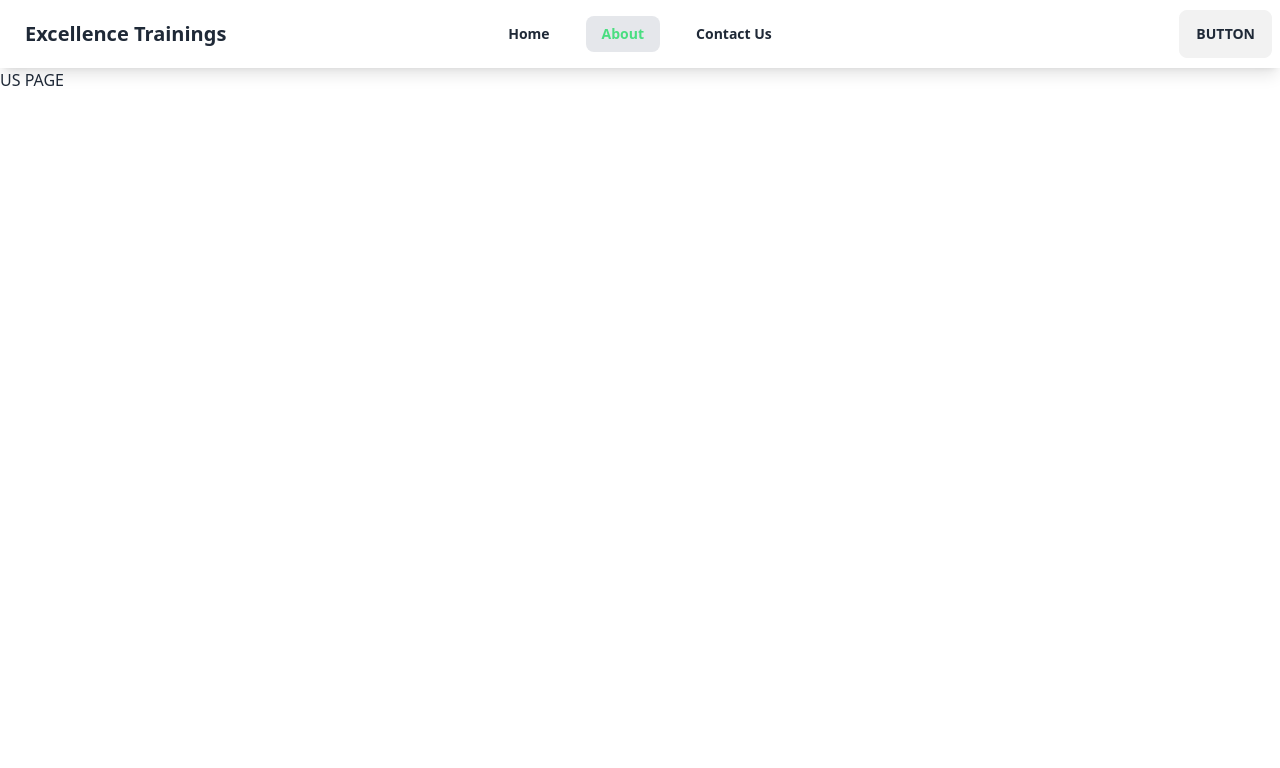
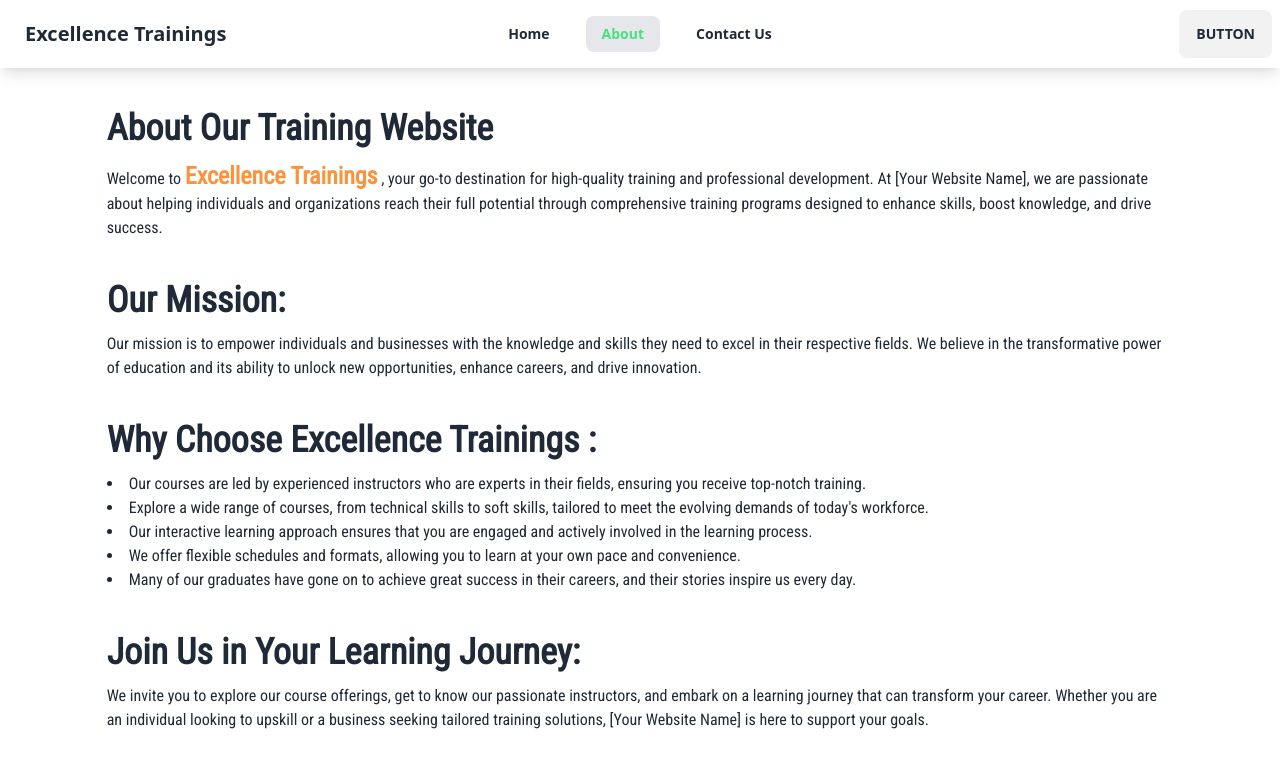
Before and after one commit to EmonHossen10/a9-event-management, a React (Vite) app: page /about in a window 1280 px wide. Shown: the top 768 px of the page. Built offline with nearby package versions, Linux system fonts and the light colour scheme.

Commit message:
about added

```diff
--- a/src/Pages/US/US.jsx
+++ b/src/Pages/US/US.jsx
@@ -1,12 +1,74 @@
 import Navbar from "../Navbar/Navbar";
 
 const US = () => {
-    return (
-        <div>
-            <Navbar></Navbar>
-            US PAGE
-        </div>
-    );
+  return (
+    <div>
+      <Navbar></Navbar>
+      <section className="font-roboto my-10 w-10/12 mx-auto">
+        <h2 className="text-4xl font-bold mb-3 ">About Our Training Website</h2>
+        <p>
+          Welcome to{" "}
+          <span className="text-2xl font-bold text-orange-400">
+            Excellence Trainings
+          </span>{" "}
+          , your go-to destination for high-quality training and professional
+          development. At [Your Website Name], we are passionate about helping
+          individuals and organizations reach their full potential through
+          comprehensive training programs designed to enhance skills, boost
+          knowledge, and drive success.
+        </p>
+      </section>
+      <section className="font-roboto my-10 w-10/12 mx-auto">
+        <h2 className="text-4xl font-bold mb-3 ">Our Mission:</h2>
+        <p>
+          Our mission is to empower individuals and businesses with the
+          knowledge and skills they need to excel in their respective fields. We
+          believe in the transformative power of education and its ability to
+          unlock new opportunities, enhance careers, and drive innovation.
+        </p>
+      </section>
+
+      <section className="font-roboto my-10 w-10/12 mx-auto">
+        <h2 className="text-4xl font-bold mb-3 ">
+          Why Choose Excellence Trainings :
+        </h2>
+
+        <li>
+          Our courses are led by experienced instructors who are experts in
+          their fields, ensuring you receive top-notch training.
+        </li>
+        <li>
+          Explore a wide range of courses, from technical skills to soft skills,
+          tailored to meet the evolving demands of today's workforce.
+        </li>
+        <li>
+          Our interactive learning approach ensures that you are engaged and
+          actively involved in the learning process.
+        </li>
+        <li>
+          We offer flexible schedules and formats, allowing you to learn at your
+          own pace and convenience.
+        </li>
+        <li>
+          Many of our graduates have gone on to achieve great success in their
+          careers, and their stories inspire us every day.
+        </li>
+      </section>
+
+      <section className="font-roboto my-10 w-10/12 mx-auto">
+        <h2 className="text-4xl font-bold mb-3 ">
+          Join Us in Your Learning Journey:
+        </h2>
+        <p>
+          We invite you to explore our course offerings, get to know our
+          passionate instructors, and embark on a learning journey that can
+          transform your career. Whether you are an individual looking to
+          upskill or a business seeking tailored training solutions, [Your
+          Website Name] is here to support your goals.
+        </p>
+      </section>
+    </div>
+  );
 };
 
 export default US;
```
